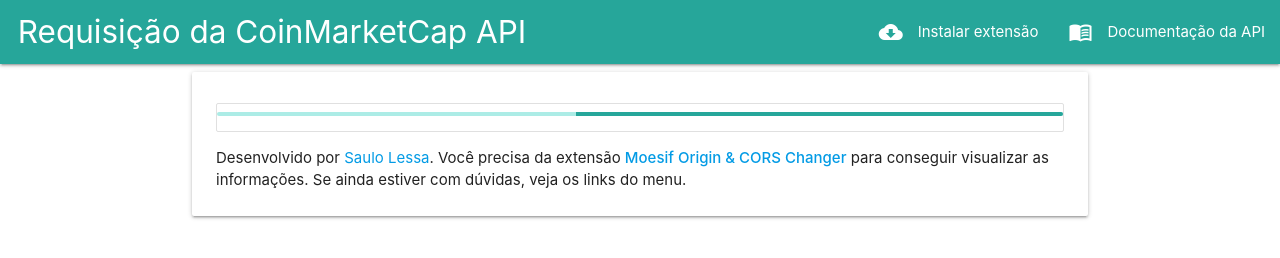
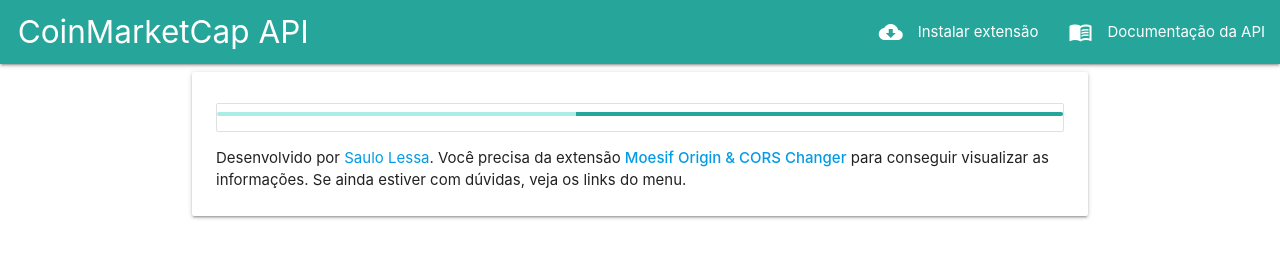
Before and after one commit to saulovls/api-coinmarketcap, a plain HTML site: page index.html in a window 1280 px wide. Drawn offline with nearby package versions, Linux system fonts and the light colour scheme; no server answers.

Commit message:
Update index.html

```diff
--- a/index.html
+++ b/index.html
@@ -14,7 +14,7 @@
 
   <nav>
     <div class="nav-wrapper" style="background-color: #26a69a;">
-      <a href="#!" class="brand-logo">&nbsp Requisição da CoinMarketCap API</a>
+      <a href="#!" class="brand-logo">&nbsp CoinMarketCap API</a>
       <ul class="right hide-on-med-and-down">
         <li>
           <a href="https://chrome.google.com/webstore/detail/moesif-origin-cors-change/digfbfaphojjndkpccljibejjbppifbc/related"
```
